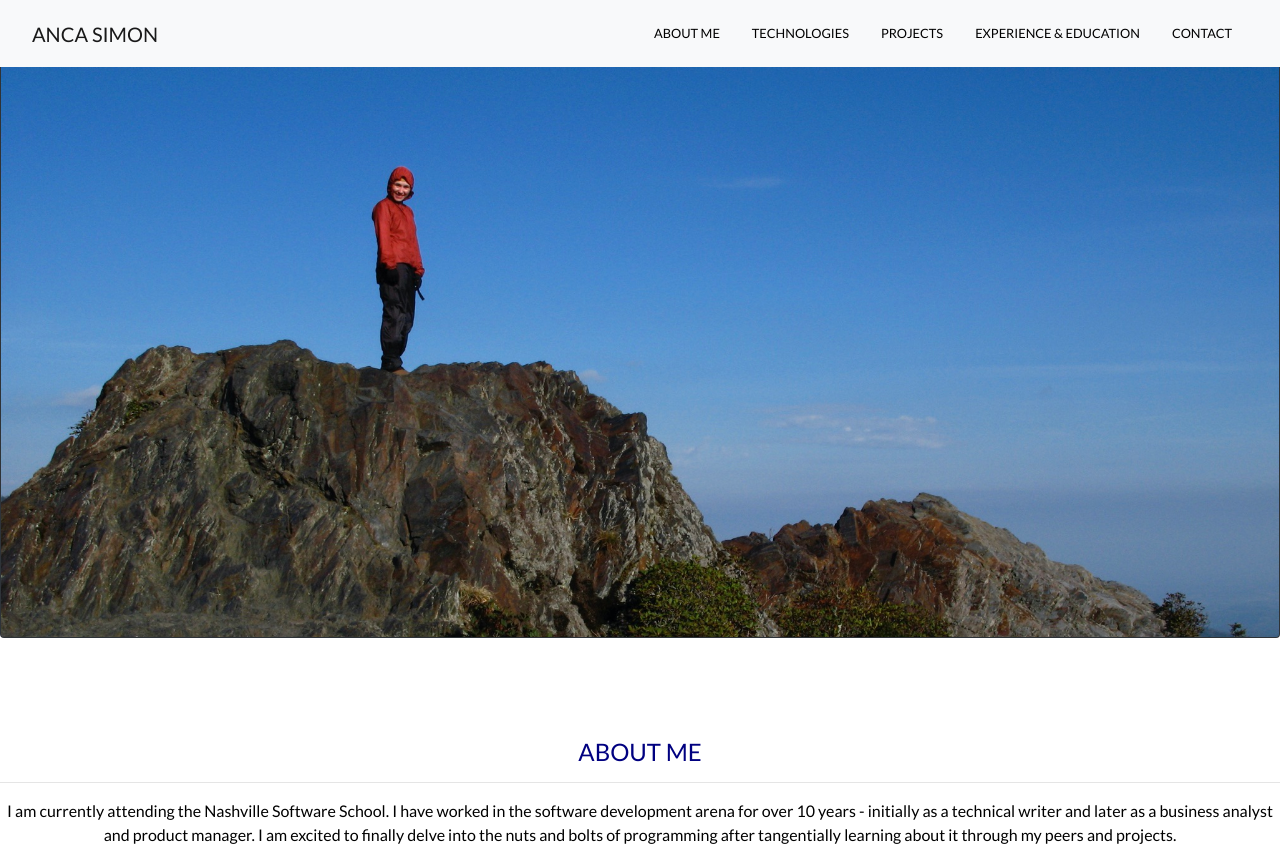
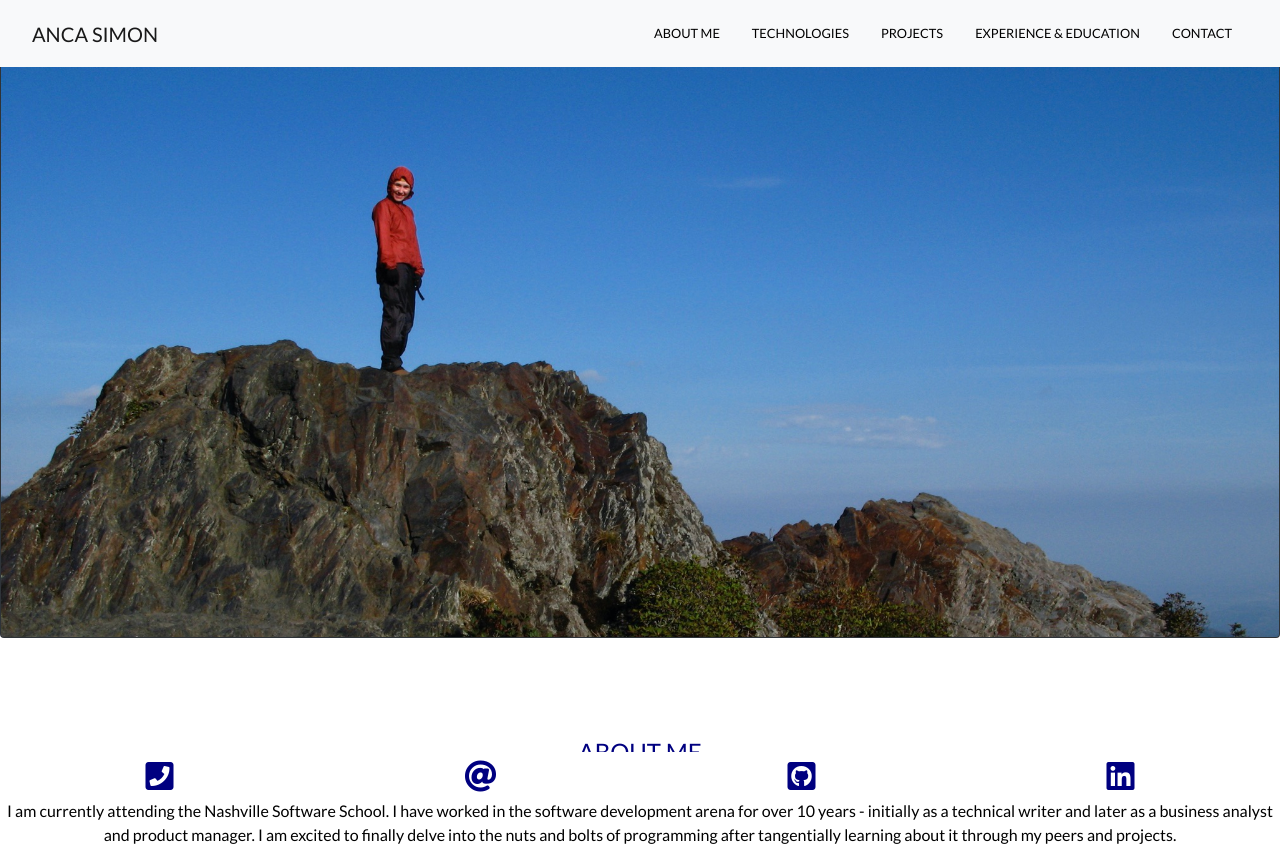
Before and after one commit to ancasimon/personal-bio-site, a website built with webpack: page src/index.html in a window 1280 px wide. Shown: the top 850 px of the page. Built offline with nearby package versions, Linux system fonts and the light colour scheme.

Commit message:
updated footer and dinos pic

```diff
--- a/src/index.html
+++ b/src/index.html
@@ -53,7 +53,7 @@
     <div class="fullPage anchor" id="contact">
         <h2>Contact</h2>
         <hr></hr>
-    <footer class="page-footer">
+    <footer class="page-footer fixed-bottom">
         <a href="tel:1-615-498-2643" class="footer-item" target="_blank"><i class="fas fa-phone-square"></i></a>
         <a href="mailto:ancarsimon@gmail.com" class="footer-item" target="_blank"><i class="fas fa-at"></i></a>
         <a href="https://github.com/ancasimon" class="footer-item" target="_blank"><i class="fab fa-github-square"></i></a>
--- a/src/styles/main.scss
+++ b/src/styles/main.scss
@@ -52,13 +52,13 @@ h6 {
 
 .page-footer {
     display: flex;
-    margin: 1em;
+    background-color: white;
 }
 
 .footer-item {
     margin: auto;
     padding: 20 px;
-    font-size: 3em;
+    font-size: 2em;
     color: navy;
 }
 
```
Also changed, not shown: src/img-personal-bio-site/dinos.png.
